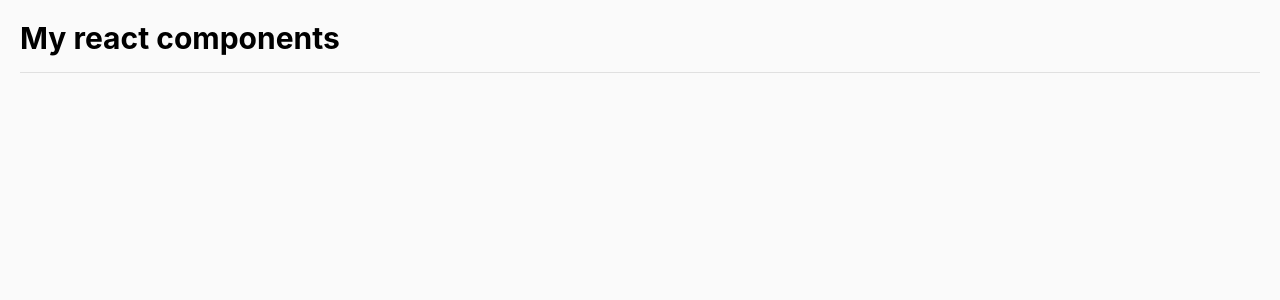
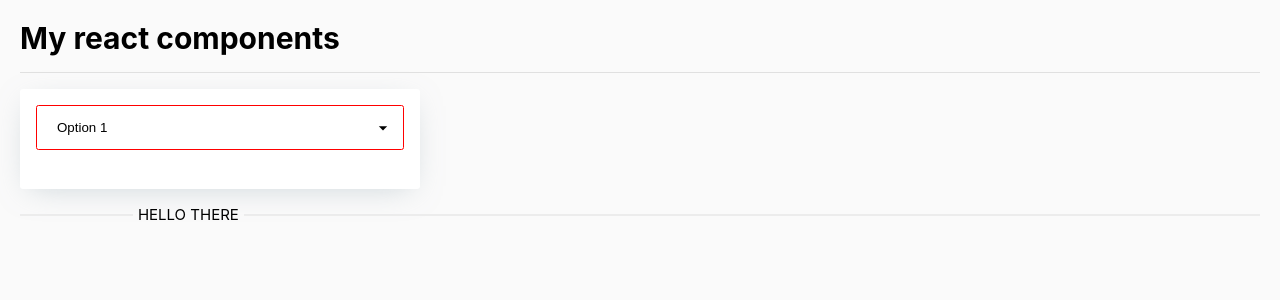
Before and after one commit to ofemmy/custom-components, a React (Create React App) app: page / in a window 1280 px wide. Shown: the top 300 px of the page. Built offline with nearby package versions, Linux system fonts and the light colour scheme.

Commit message:
basic setup of select component

```diff
--- a/src/App.tsx
+++ b/src/App.tsx
@@ -1,14 +1,17 @@
 import React from "react";
 import Divider from "./components/Divider";
+import SelectText from "./components/Select";
+import Card from "./components/Card";
 
 function App() {
-
-
   return (
     <div>
       <h1>My react components</h1>
       <Divider />
-
+      <Card>
+        <SelectText />
+      </Card>
+      <Divider position="left">Hello there</Divider>
     </div>
   );
 }
--- a/src/components/Card/Card.tsx
+++ b/src/components/Card/Card.tsx
@@ -8,8 +8,12 @@ const StyledCard = styled.div<CardProp>`
   border-radius: 3px;
   background: ${({ color }) => (color ? color : "#fff")};
   padding: 1.6rem;
-  animation: ${({ animation }) =>
-    animation!.type ? css`0.35s ${animation?.type} ease-in-out forwards` : null};
+  animation: ${({ animation }) =>{
+    if(animation){
+      return css`0.35s ${animation?.type} ease-in-out forwards`;
+    }
+    return null;
+  }}
 `;
 interface CardProp extends React.HTMLAttributes<HTMLDivElement> {
   width?: string;
--- /dev/null
+++ b/src/components/Select/Select.tsx
@@ -0,0 +1,57 @@
+import React, { useRef } from "react";
+import styled from "styled-components";
+import { MdArrowDropDown } from "react-icons/md";
+const StyledContainer = styled.div`
+  position: relative;
+  width: 100%;
+`;
+const StyledSelect = styled.select`
+  background: transparent;
+  appearance: none;
+  width: 100%;
+  display: flex;
+  justify-content: center;
+  align-items: center;
+  height: 4.5rem;
+  padding: 1rem 2rem 1rem 2rem;
+  color: inherit;
+  border-radius: 0.25rem;
+  border: 1px solid red;
+  line-height: normal;
+`;
+
+const StyledIconDiv = styled.div`
+  display: flex;
+  justify-content: center;
+  align-items: center;
+  position: absolute;
+  top: 50%;
+  transform: translateY(-50%);
+  right: 5px;
+  font-size: 2rem;
+  padding: 0.6rem;
+  pointer-events: none;
+`;
+const Select = () => {
+  const selectRef = useRef<HTMLSelectElement>(null);
+  const clickHandler = () => {
+    console.log(selectRef);
+    if (selectRef.current) selectRef.current.selectedIndex = 1;
+  };
+  return (
+    <StyledContainer>
+      <StyledSelect ref={selectRef}>
+        <option>Option 1</option>
+        <option>Option 2</option>
+        <option>Option 3</option>
+        <option>Option 4</option>
+        <option>Option 5</option>
+      </StyledSelect>
+      <StyledIconDiv>
+        <MdArrowDropDown />
+      </StyledIconDiv>
+    </StyledContainer>
+  );
+};
+
+export default Select;
--- /dev/null
+++ b/src/components/Select/index.ts
@@ -0,0 +1,2 @@
+import Select from "./Select";
+export default Select;
```
Also changed, not shown: src/components/Select/select.md (added).
